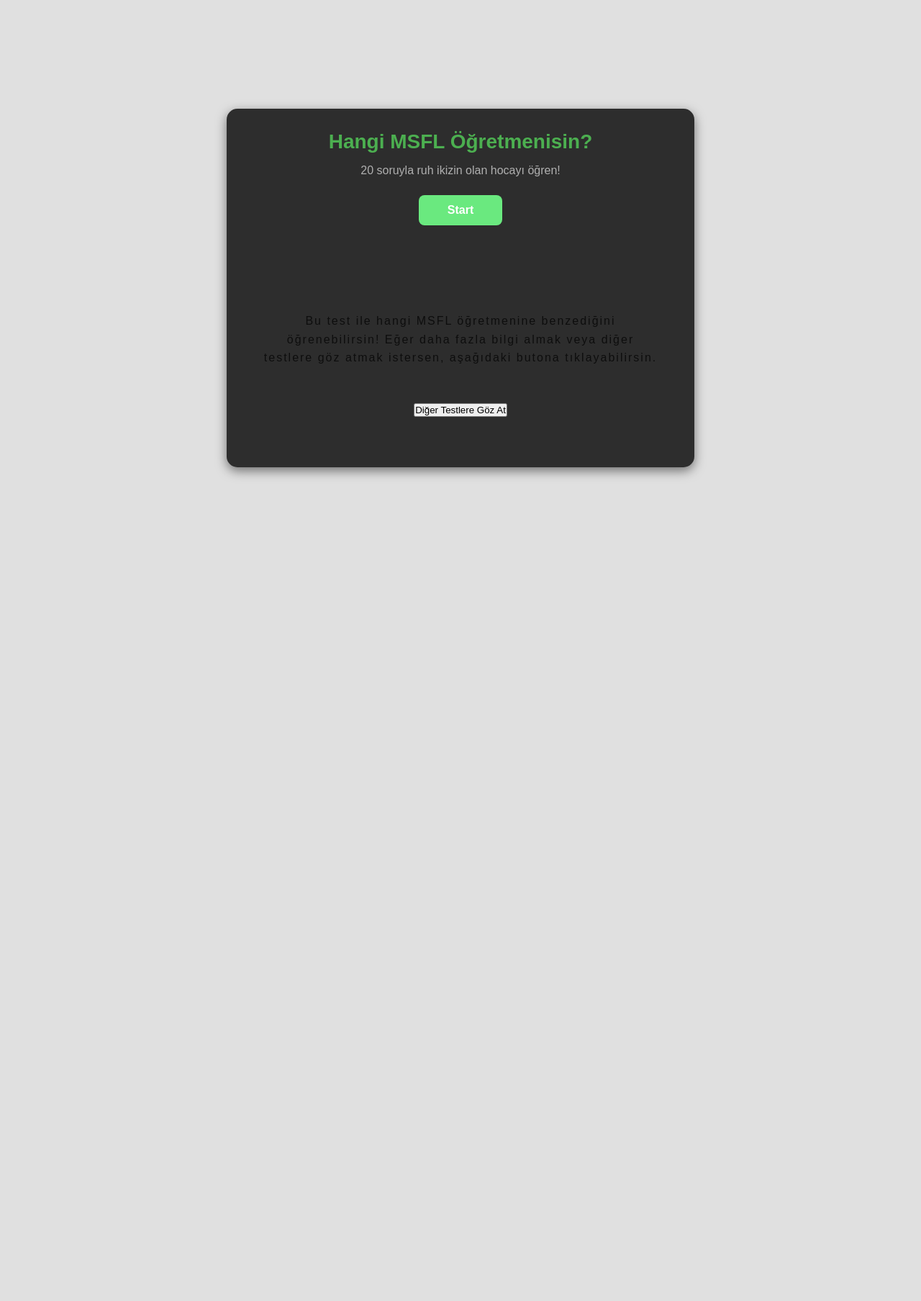
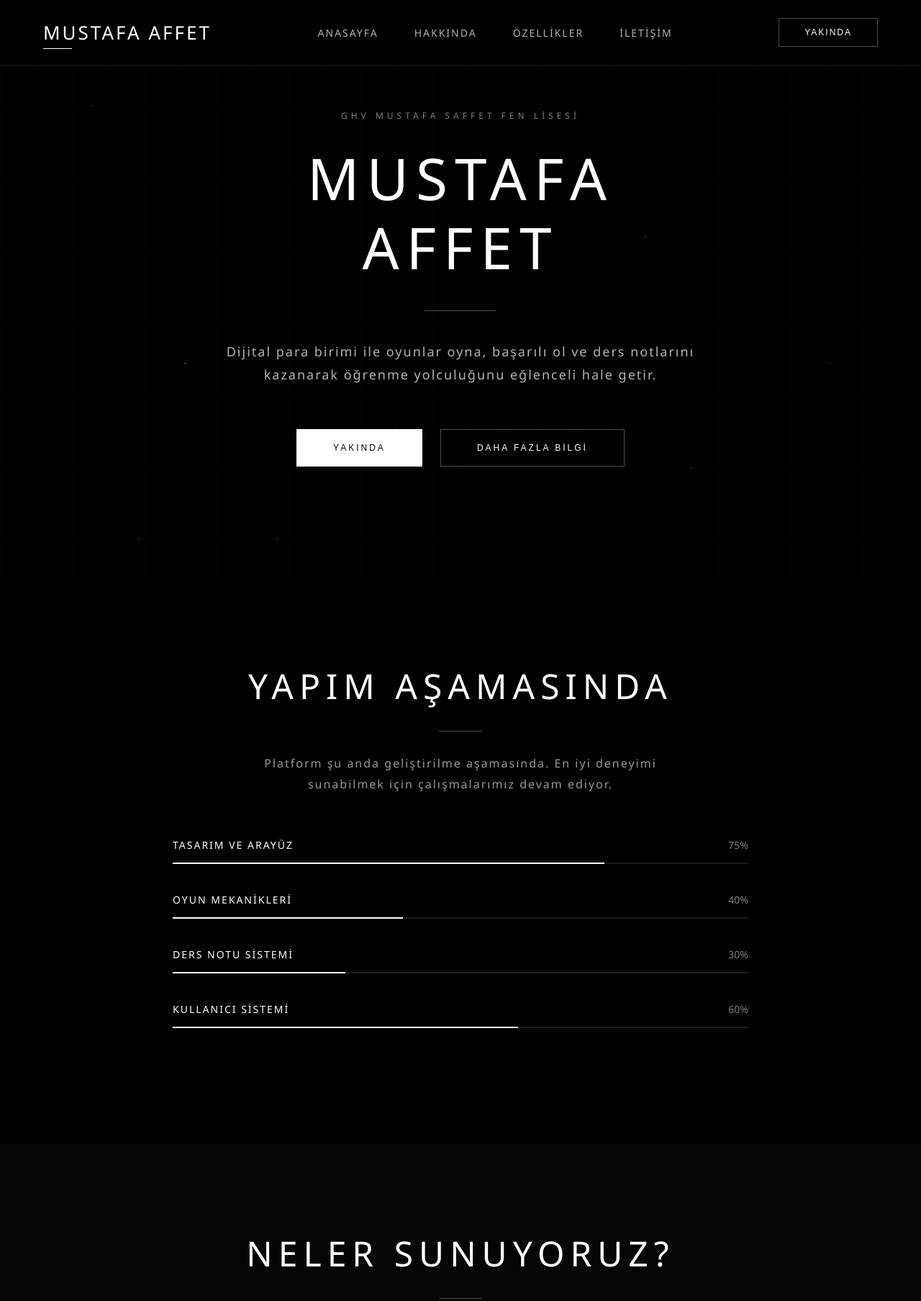
Before and after one commit to mustawtfa/mustafaaffet, a plain HTML site: page index.html in a window 1280 px wide. Shown: the top 1807 px of the page at 72% size. Before the commit the page ends 800 px from the top, so only its background shows below. Drawn offline with Linux system fonts and the light colour scheme.

Commit message:
Update index.html

```diff
--- a/index.html
+++ b/index.html
@@ -3,83 +3,148 @@
 <head>
     <meta charset="UTF-8">
     <meta name="viewport" content="width=device-width, initial-scale=1.0">
-    <title>Hangi Öğretmensin</title>
-    <link rel="stylesheet" href="ogr.css">
+    <title>Mustafa Affet - Öğren, Oyna, Kazan</title>
+    <link rel="stylesheet" type="text/css" href="style.css">
 </head>
 <body>
     <!-- Animated Background -->
     <div class="bg-animation">
-        <span></span><span></span><span></span><span></span><span></span>
-        <span></span><span></span><span></span><span></span><span></span>
-        <span></span><span></span>
+        <span></span>
+        <span></span>
+        <span></span>
+        <span></span>
+        <span></span>
+        <span></span>
+        <span></span>
+        <span></span>
+        <span></span>
+        <span></span>
+        <span></span>
+        <span></span>
     </div>
 
-    <!-- Grid Pattern Overlay -->
+    <!-- Grid Overlay -->
     <div class="grid-overlay"></div>
 
-    <div class="container">
-        <!-- Başlangıç Ekranı -->
-        <div id="startScreen">
-            <h1> Hangi MSFL Öğretmenisin?</h1>
-            <p class="subtitle">20 soruyla ruh ikizin olan hocayı öğren!</p>
-            <button class="start-btn" onclick="startQuiz()">Start</button>
+    <!-- Navigation -->
+    <nav>
+        <div class="logo">Mustafa Affet</div>
+        <ul class="nav-links">
+            <li><a href="#anasayfa">Anasayfa</a></li>
+            <li><a href="#hakkinda">Hakkında</a></li>
+            <li><a href="#ozellikler">Özellikler</a></li>
+            <li><a href="#iletisim">İletişim</a></li>
+        </ul>
+        <button class="nav-btn">Yakında</button>
+    </nav>
 
-            <!-- Alt kısıma eklenen bilgi ve buton -->
-            <div class="info-section" style="margin-top: 80px; text-align: center; padding: 40px 20px;">
-                <p style="font-size: 16px; font-weight: 300; letter-spacing: 2px; opacity: 0.7; margin-bottom: 30px; line-height: 1.6; max-width: 600px; margin-left: auto; margin-right: auto;">
-                    Bu test ile hangi MSFL öğretmenine benzediğini öğrenebilirsin!
-                    Eğer daha fazla bilgi almak veya diğer testlere göz atmak istersen,
-                    aşağıdaki butona tıklayabilirsin.
-                </p>
-                <button class="btn-secondary" onclick="window.location.href='ogr.html'" style="margin-top: 20px;">
-                    Diğer Testlere Göz At
-                </button>
+    <!-- Hero Section -->
+    <section class="hero" id="anasayfa">
+        <div class="hero-content">
+            <div class="hero-subtitle">GHV Mustafa Saffet Fen Lisesi</div>
+            <h1>Mustafa<br>Affet</h1>
+            <div class="hero-divider"></div>
+            <p>Dijital para birimi ile oyunlar oyna, başarılı ol ve ders notlarını kazanarak öğrenme yolculuğunu eğlenceli hale getir.</p>
+            <div class="hero-buttons">
+                <button class="btn-primary">Yakında</button>
+                <button class="btn-secondary">Daha Fazla Bilgi</button>
             </div>
         </div>
+    </section>
 
-        <!-- Quiz Ekranı -->
-        <div id="quizContainer" style="display: none;">
-            <div class="progress-bar">
-                <div class="progress-fill" id="progressFill"></div>
+    <!-- Coming Soon Section -->
+    <section class="coming-soon" id="hakkinda">
+        <h2>Yapım Aşamasında</h2>
+        <div class="coming-soon-divider"></div>
+        <p>Platform şu anda geliştirilme aşamasında. En iyi deneyimi sunabilmek için çalışmalarımız devam ediyor.</p>
+
+        <div class="progress-container">
+            <div class="progress-item">
+                <div class="progress-header">
+                    <span class="progress-title">Tasarım ve Arayüz</span>
+                    <span class="progress-percentage">75%</span>
+                </div>
+                <div class="progress-bar">
+                    <div class="progress-fill" style="width: 75%"></div>
+                </div>
             </div>
 
-            <div class="question-number">
-                Soru <span id="currentQuestion">1</span> / <span id="totalQuestions">20</span>
+            <div class="progress-item">
+                <div class="progress-header">
+                    <span class="progress-title">Oyun Mekanikleri</span>
+                    <span class="progress-percentage">40%</span>
+                </div>
+                <div class="progress-bar">
+                    <div class="progress-fill" style="width: 40%"></div>
+                </div>
             </div>
 
-            <h2 class="question-text" id="questionText"></h2>
+            <div class="progress-item">
+                <div class="progress-header">
+                    <span class="progress-title">Ders Notu Sistemi</span>
+                    <span class="progress-percentage">30%</span>
+                </div>
+                <div class="progress-bar">
+                    <div class="progress-fill" style="width: 30%"></div>
+                </div>
+            </div>
 
-            <div class="options-container" id="optionsContainer"></div>
-
-            <div class="navigation">
-                <button class="nav-btn" id="prevBtn" onclick="previousQuestion()">← Önceki</button>
-                <button class="nav-btn next-btn" id="nextBtn" onclick="nextQuestion()">Sonraki →</button>
-            </div>
-        </div>
-
-        <!-- Sonuç Ekranı -->
-        <div id="resultScreen" style="display: none;">
-            <div class="result-container">
-                <h1> Sonucun:</h1>
-                <div class="winner-card">
-                    <h2>Sen</h2>
-                    <h3 id="winningPerson"></h3>
-                    <p class="score">Puan: <span id="winningScore"></span></p>
-                    <p class="description" id="descriptionText"></p>
+            <div class="progress-item">
+                <div class="progress-header">
+                    <span class="progress-title">Kullanıcı Sistemi</span>
+                    <span class="progress-percentage">60%</span>
                 </div>
-
-                <button class="restart-btn" onclick="restartQuiz()"> Tekrar Dene</button>
-
-                <!-- Sonuç ekranında da buton -->
-                <div style="margin-top: 50px; text-align: center;">
-                    <button class="btn-secondary" onclick="window.location.href='ogr.html'">
-                        Diğer Testlere Göz At
-                    </button>
+                <div class="progress-bar">
+                    <div class="progress-fill" style="width: 60%"></div>
                 </div>
             </div>
         </div>
-    </div>
+    </section>
 
-    <script src="ogr.js"></script>
+    <!-- Features Section -->
+    <section class="features" id="ozellikler">
+        <div class="features-content">
+            <h2>Neler Sunuyoruz?</h2>
+            <div class="features-divider"></div>
+            <div class="features-grid">
+                <div class="feature-item">
+                    <div class="feature-number">01</div>
+                    <div class="feature-title">Dijital Para Sistemi</div>
+                    <p class="feature-desc">Gerçek para kullanmadan, tamamen dijital para birimi ile güvenli ve eğlenceli bir deneyim.</p>
+                </div>
+                <div class="feature-item">
+                    <div class="feature-number">02</div>
+                    <div class="feature-title">Ders Notları Ödülleri</div>
+                    <p class="feature-desc">Oyunlarda başarılı olarak kaliteli ders notlarına erişim kazanın ve öğrenmeye devam edin.</p>
+                </div>
+                <div class="feature-item">
+                    <div class="feature-number">03</div>
+                    <div class="feature-title">Sıralama Sistemi</div>
+                    <p class="feature-desc">Sınıf arkadaşlarınla yarış, lider tablosunda yüksel ve başarılarını sergile.</p>
+                </div>
+                <div class="feature-item">
+                    <div class="feature-number">04</div>
+                    <div class="feature-title">Eğlenceli Oyunlar</div>
+                    <p class="feature-desc">Farklı oyun mekanikleri ile strateji geliştir ve eğlenirken öğren.</p>
+                </div>
+                <div class="feature-item">
+                    <div class="feature-number">05</div>
+                    <div class="feature-title">Yetenekli Bir Ekip</div>
+                    <p class="feature-desc">Mustafa ÇAKI, Kerem KARABIYIKOĞLU, Ahmet Eymen KIRAN ve Mehtap'ın katkılarıyla karşınıza güzel bir deneyim sunmak için elimizden geleni yapmaya çalışıyoruz.</p>
+                </div>
+            </div>
+        </div>
+    </section>
+
+    <!-- Footer -->
+    <footer id="iletisim">
+        <div class="footer-content">
+            <div class="footer-logo">Mustafa Affet</div>
+            <div class="footer-divider"></div>
+            <p>GHV Mustafa Saffet Fen Lisesi - Pendik</p>
+            <p>Eğitim amaçlı bağımsız öğrenci projesi</p>
+            <p class="disclaimer">Bu platform okul yönetimi tarafından yetkilendirilmemiştir ve resmi bir bağlantısı bulunmamaktadır.</p>
+        </div>
+    </footer>
 </body>
 </html>
```
